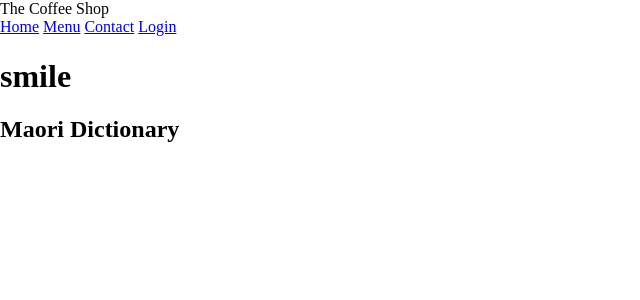
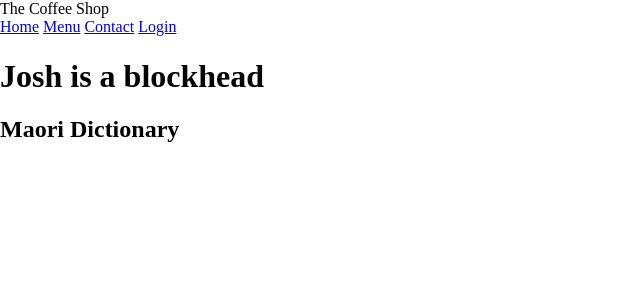
Before and after one commit to 20024-georgemorley/20024-2024-Programming-and-Database-Assessment, a Flask app: page / in a window 1280 px wide. Shown: the top 300 px of the page, without its empty margins (0-640 px from the left). Run offline with Flask 3, Linux system fonts and the light colour scheme.

Commit message:
Second commit, minor change

```diff
--- a/templates/template_page.html
+++ b/templates/template_page.html
@@ -24,7 +24,7 @@
 </nav>
 <div class="container">
     <header>
-        <h1>smile</h1>
+        <h1>Josh is a blockhead</h1>
         <h2>{% block pageheading %}{% endblock %}</h2>
     </header>
 
```
